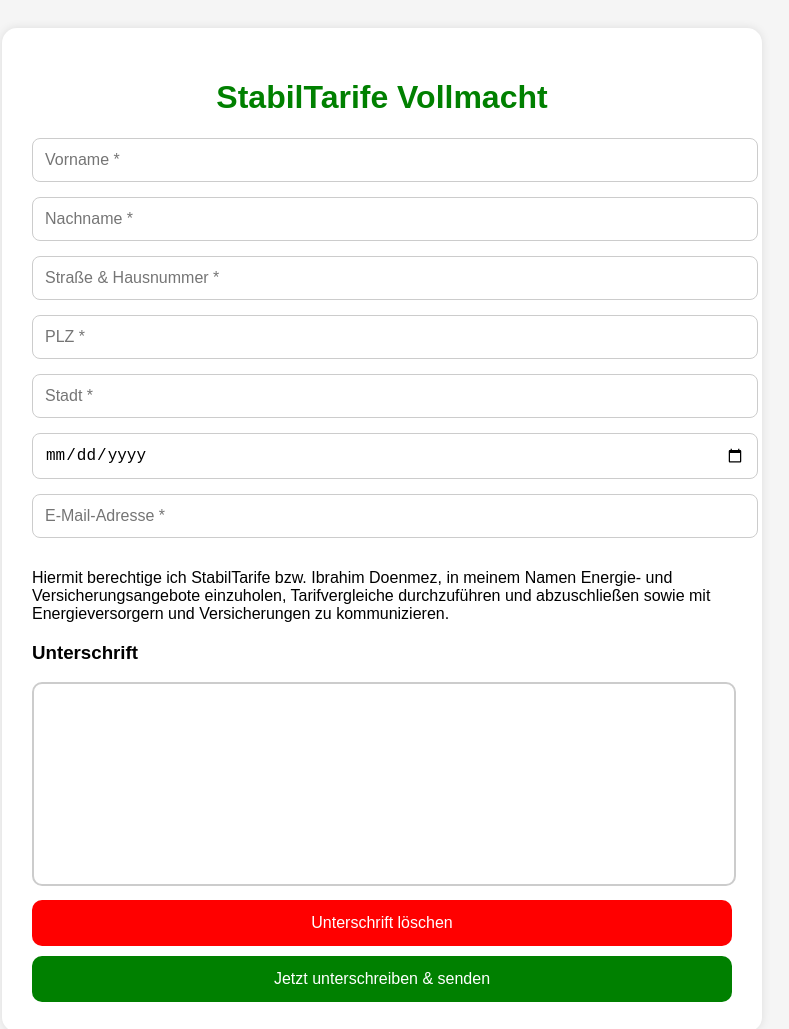
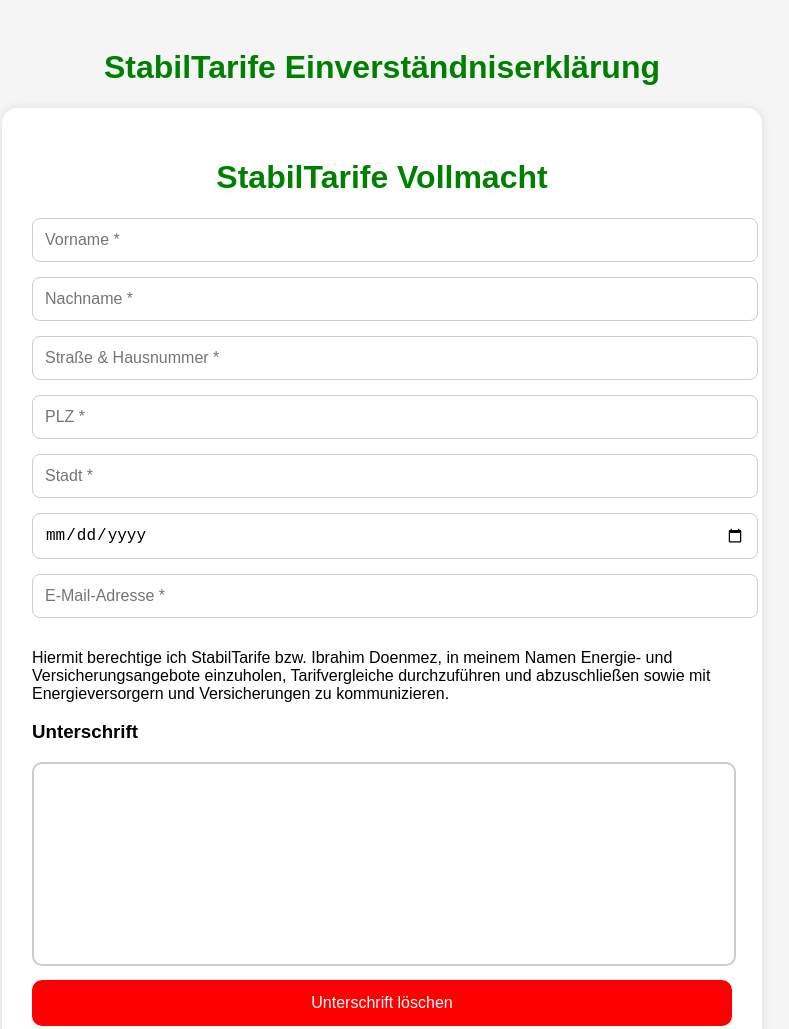
Before and after one commit to ibodoen-del/stabiltarife-freigabe, a website: page index.html in a window 1280 px wide. Shown: the top 1029 px of the page, without its empty margins (258-1047 px from the left). Drawn offline with nearby package versions, Linux system fonts and the light colour scheme.

Commit message:
Update index.html

```diff
--- a/index.html
+++ b/index.html
@@ -4,7 +4,7 @@
 <meta charset="UTF-8">
 <meta name="viewport" content="width=device-width, initial-scale=1.0">
 
-<title>StabilTarife Vollmacht</title>
+<h1>StabilTarife Einverständniserklärung</h1>
 
 <script src="https://cdn.jsdelivr.net/npm/signature_pad@4.0.0/dist/signature_pad.umd.min.js"></script>
 
```
